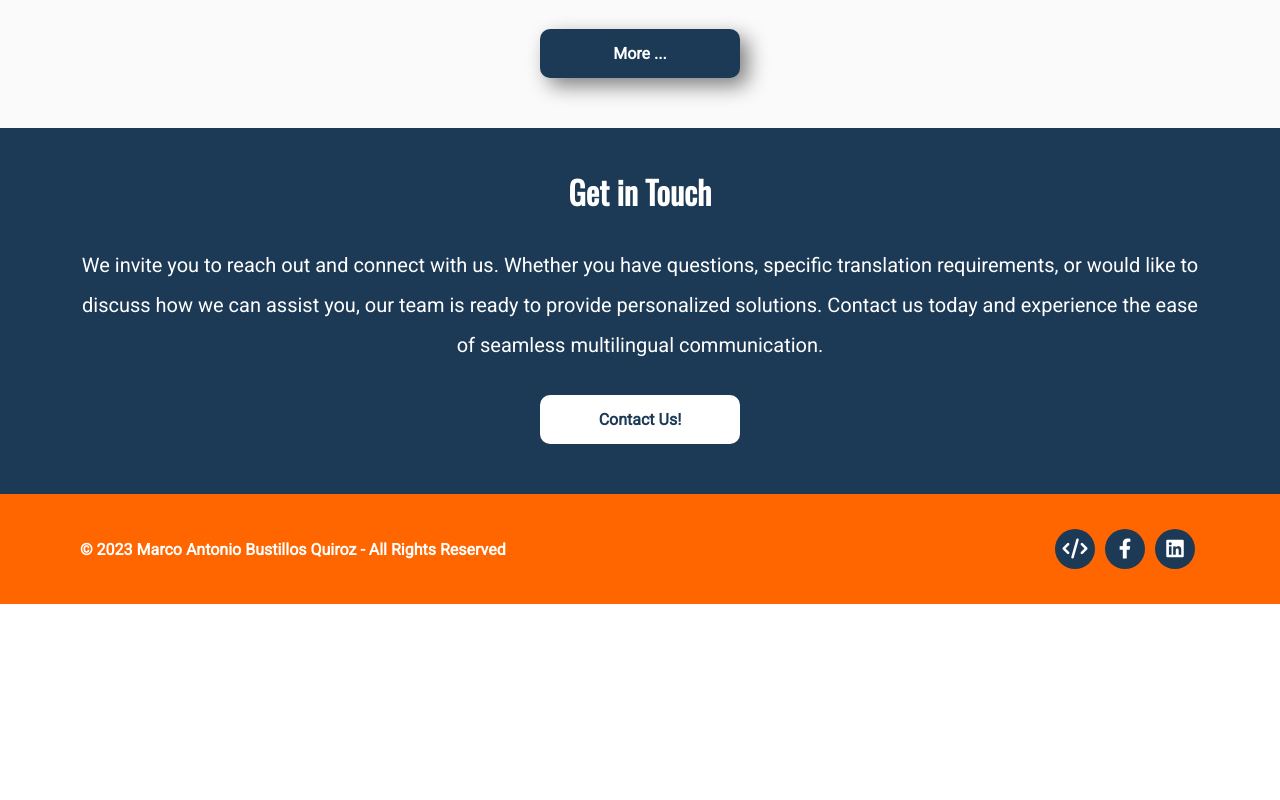
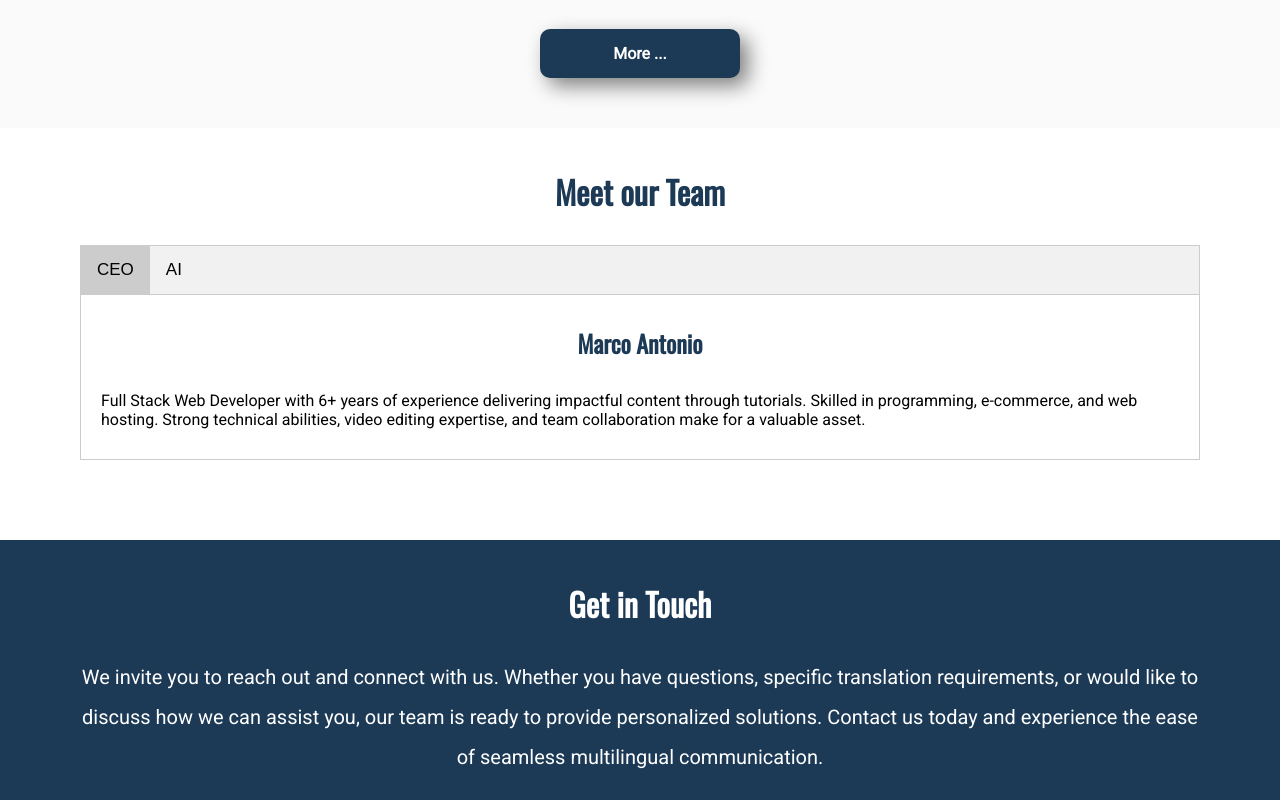
Before and after one commit to MarAntBQ/WDD130, a plain HTML site: page langdocuments/index.html in a window 1280 px wide. Shown: the part 1680-2480 px from the top of the page. Before the commit the page ends 2284 px from the top, so only its background shows below. Drawn offline with nearby package versions, Linux system fonts and the light colour scheme.

```diff
--- a/langdocuments/index.html
+++ b/langdocuments/index.html
@@ -52,6 +52,41 @@
         <a href="services.html" class="btn btn--center">More ...</a>
       </div>
     </div>
+    <div class="home__team-info">
+      <div class="wrapper">
+        <h1 class="home__team-title">Meet our Team</h1>
+        <div class="home__team">
+          <button class="tablinks active" onclick="openCity(event, 'MarcoAntonio')">CEO</button>
+          <button class="tablinks" onclick="openCity(event, 'AI')">AI</button>
+        </div>
+
+        <div id="MarcoAntonio" class="tabcontent" style="display: block;">
+          <h2>Marco Antonio</h2>
+          <p>Full Stack Web Developer with 6+ years of experience delivering impactful content through tutorials. Skilled in programming, e-commerce, and web hosting. Strong technical abilities, video editing expertise, and team collaboration make for a valuable asset.</p>
+        </div>
+        <div id="AI" class="tabcontent">
+          <h2>Ai Technology</h2>
+          <p>Discover the limitless potential of LangDocuments. With our revolutionary translation services, we empower individuals and businesses to break language barriers and unlock new opportunities. Harness the power of our cutting-edge technology and expert linguists to communicate seamlessly across borders. Experience the world without boundaries with LangDocuments by your side..</p>
+        </div>
+      </div>
+    </div>
+
+
+    <script>
+    function openCity(evt, cityName) {
+      var i, tabcontent, tablinks;
+      tabcontent = document.getElementsByClassName("tabcontent");
+      for (i = 0; i < tabcontent.length; i++) {
+        tabcontent[i].style.display = "none";
+      }
+      tablinks = document.getElementsByClassName("tablinks");
+      for (i = 0; i < tablinks.length; i++) {
+        tablinks[i].className = tablinks[i].className.replace(" active", "");
+      }
+      document.getElementById(cityName).style.display = "block";
+      evt.currentTarget.className += " active";
+    }
+    </script>
     <div class="home__invitation">
       <div class="wrapper">
         <h1>Get in Touch</h1>
--- a/langdocuments/styles/styles.css
+++ b/langdocuments/styles/styles.css
@@ -100,6 +100,9 @@
   }
 }
 
+.home {
+  /* Style the tab content */
+}
 .home__banner {
   display: flex;
   align-items: center;
@@ -208,7 +211,44 @@
   text-align: justify;
   line-height: 1.5em;
 }
+.home__team {
+  overflow: hidden;
+  border: 1px solid #ccc;
+  background-color: #f1f1f1;
+}
+.home__team-info {
+  padding: 40px 0;
+}
+.home__team-title {
+  margin-bottom: 30px;
+}
+.home__team button {
+  background-color: inherit;
+  float: left;
+  border: none;
+  outline: none;
+  cursor: pointer;
+  padding: 14px 16px;
+  transition: 0.3s;
+  font-size: 17px;
+}
+.home__team button:hover {
+  background-color: #ddd;
+}
+.home__team button.active {
+  background-color: #ccc;
+}
+.home .tabcontent {
+  display: none;
+  padding: 30px 20px;
+  border: 1px solid #ccc;
+  border-top: none;
+}
+.home .tabcontent h2 {
+  margin-bottom: 30px;
+}
 .home__invitation {
+  margin-top: 40px;
   background: #1C3A56;
   color: white;
   padding: 40px 0;
```
